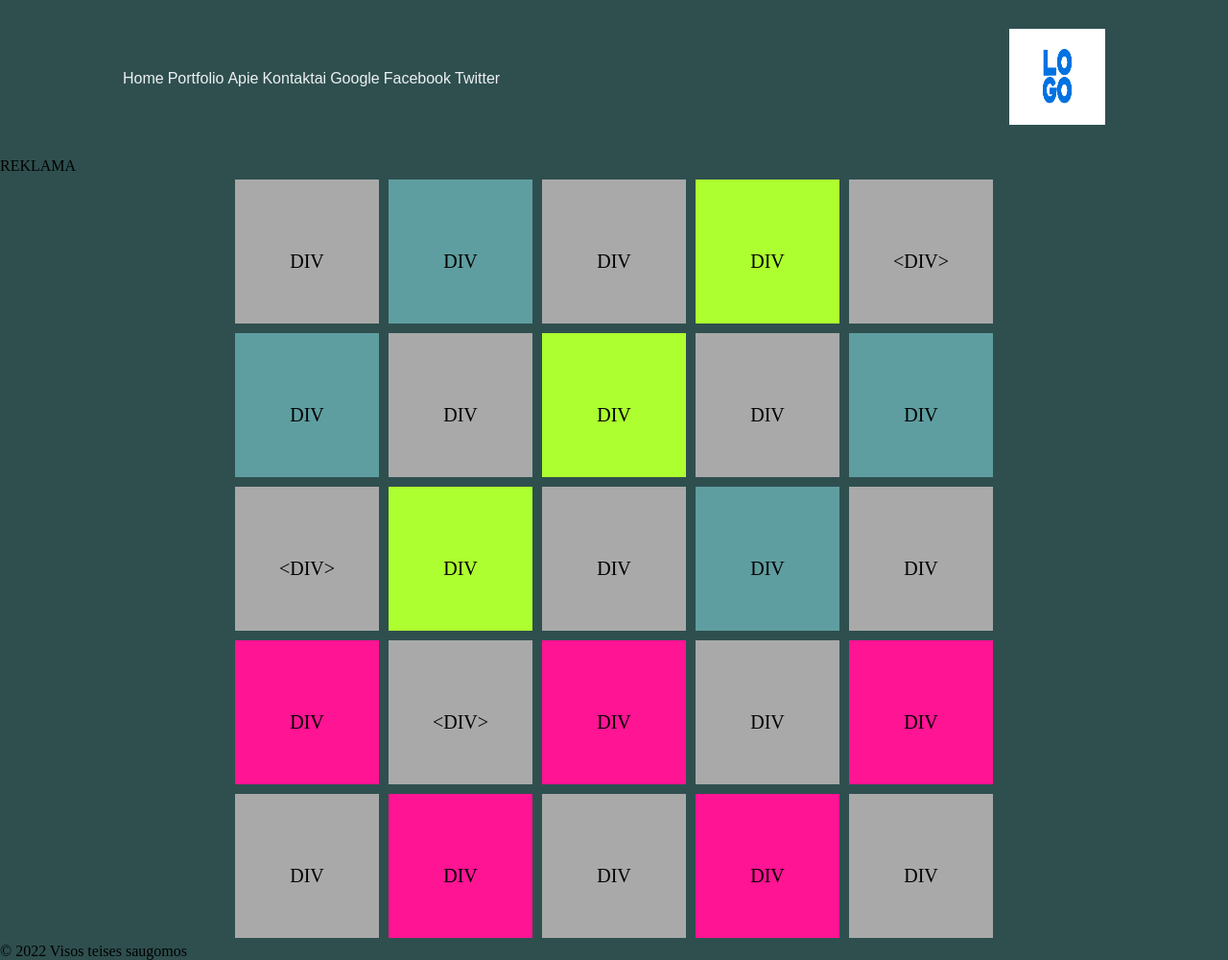
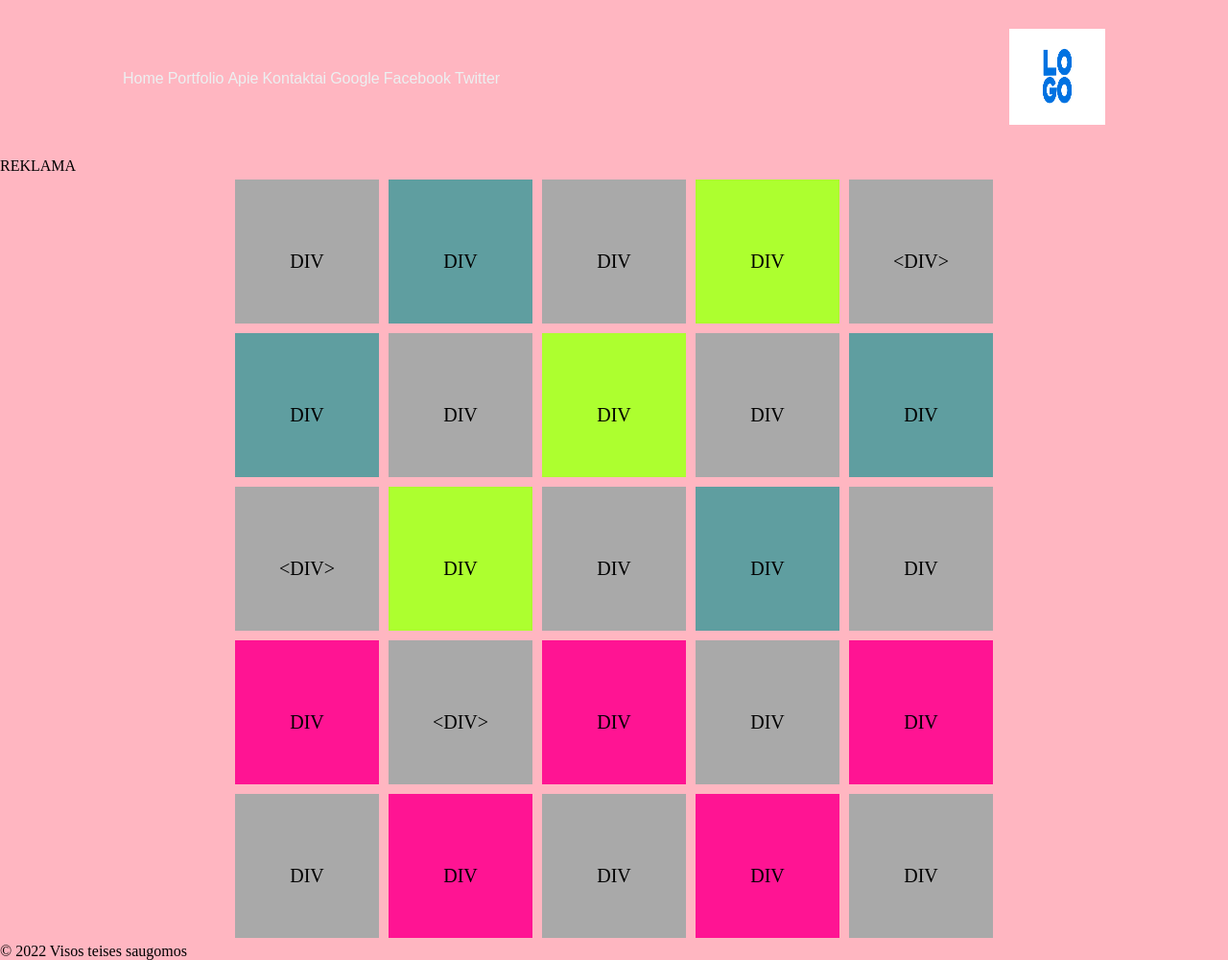
Before and after one commit to robertadau/robertos, a PHP site: page /projecto_failai/public_html/home.html in a window 1280 px wide. Shown: the whole page at 96% size. Run offline with PHP 8.4, Linux system fonts and the light colour scheme; some libraries are stand-ins or nearby versions.

Commit message:
pakeiciau

```diff
--- a/projecto_failai/public_html/css/porto.css
+++ b/projecto_failai/public_html/css/porto.css
@@ -6,7 +6,7 @@
     box-sizing: border-box;
     margin: 0;
     padding: 0;
-    background-color: darkslategrey;
+    background-color: lightpink;
 }
 
 li, a, button {
--- a/projecto_failai/public_html/home.html
+++ b/projecto_failai/public_html/home.html
@@ -2,7 +2,7 @@
 <html lang="en">
 
 <head>
-    <title>sachmatulenta</title>
+    <title>Home</title>
     <meta charset="UTF-8">
     <meta name="viewport" content="width=device-width, initial-scale=1">
     <link rel="stylesheet" href="css/layout.css">
```
